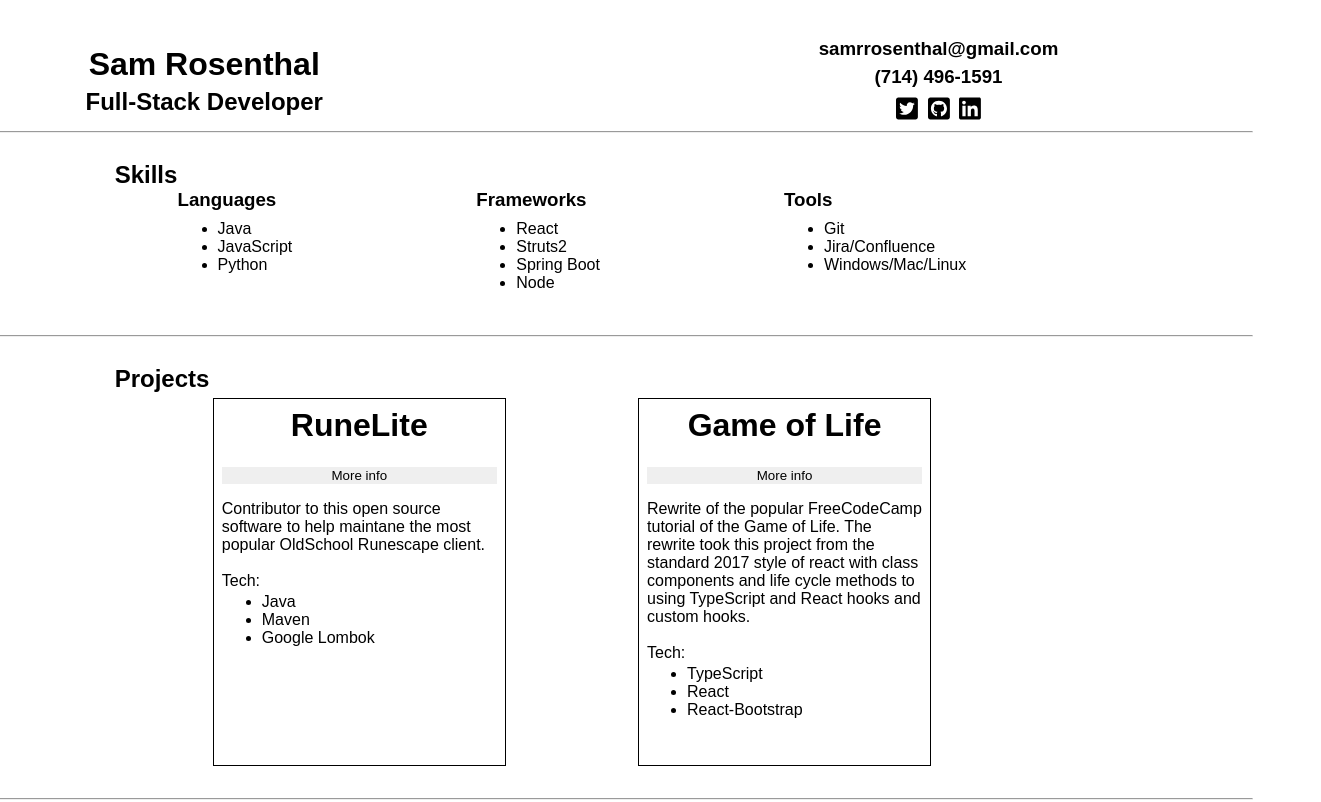
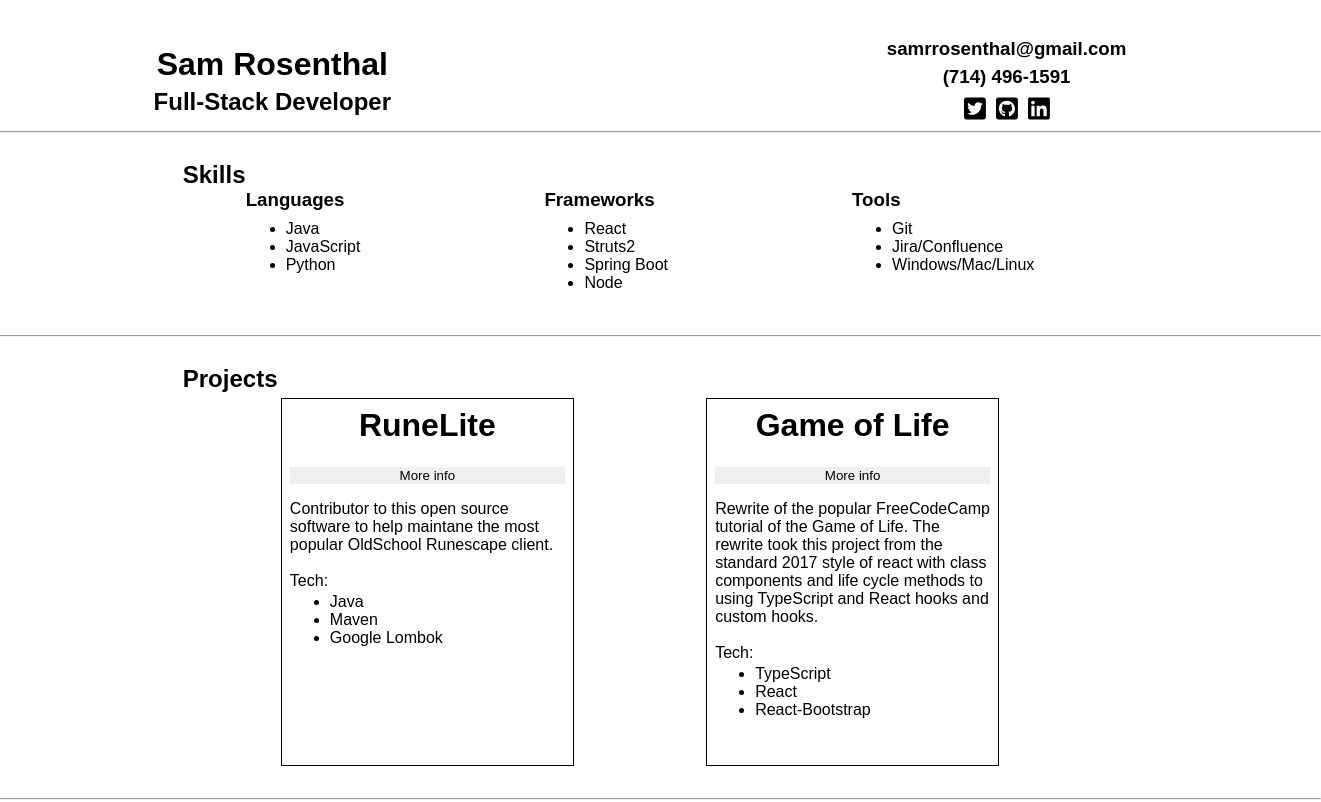
Before and after one commit to SammRosenthal/samrosenthal.github.io, a React (Create React App) app: page / in a window 1280 px wide. Shown: the top 802 px of the page, 1321 px wide, since content can reach past the window. Built offline with nearby package versions, Linux system fonts and the light colour scheme; a web font is replaced by a local one.

Commit message:
fixed more css

```diff
--- a/src/app.css
+++ b/src/app.css
@@ -12,5 +12,4 @@
     display: flex;
     flex-direction: column;
     width: 100%;
-    margin: 0px -7%;
 }
--- a/src/components/experiences/Experiences.js
+++ b/src/components/experiences/Experiences.js
@@ -60,7 +60,7 @@
   return (
     <div className="parentExperienceContainer ">
       <div>
-        <h2 class="title">Experience</h2>
+        <h2 className="title">Experience</h2>
       </div>
       <div className="experienceContainer">
         <Experience jobInfo={jobInfo[0]} />
--- a/src/components/experiences/experience/Experience.js
+++ b/src/components/experiences/experience/Experience.js
@@ -20,7 +20,6 @@
                 {e.summary}
                 <ul>
                   {e.details.map((v) => {
-                    console.log(v);
                     return <li className="jobDetails">{v}</li>;
                   })}
                 </ul>
```
Also changed, not shown: public/manifest.json.
